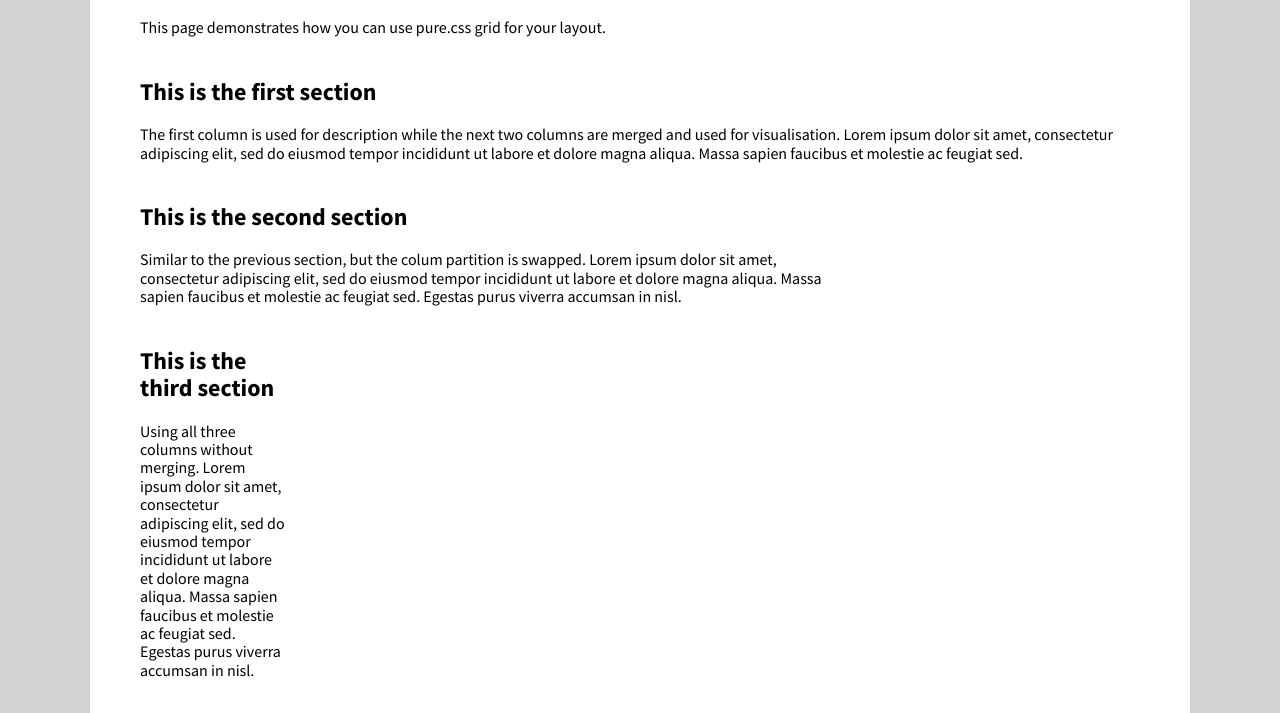
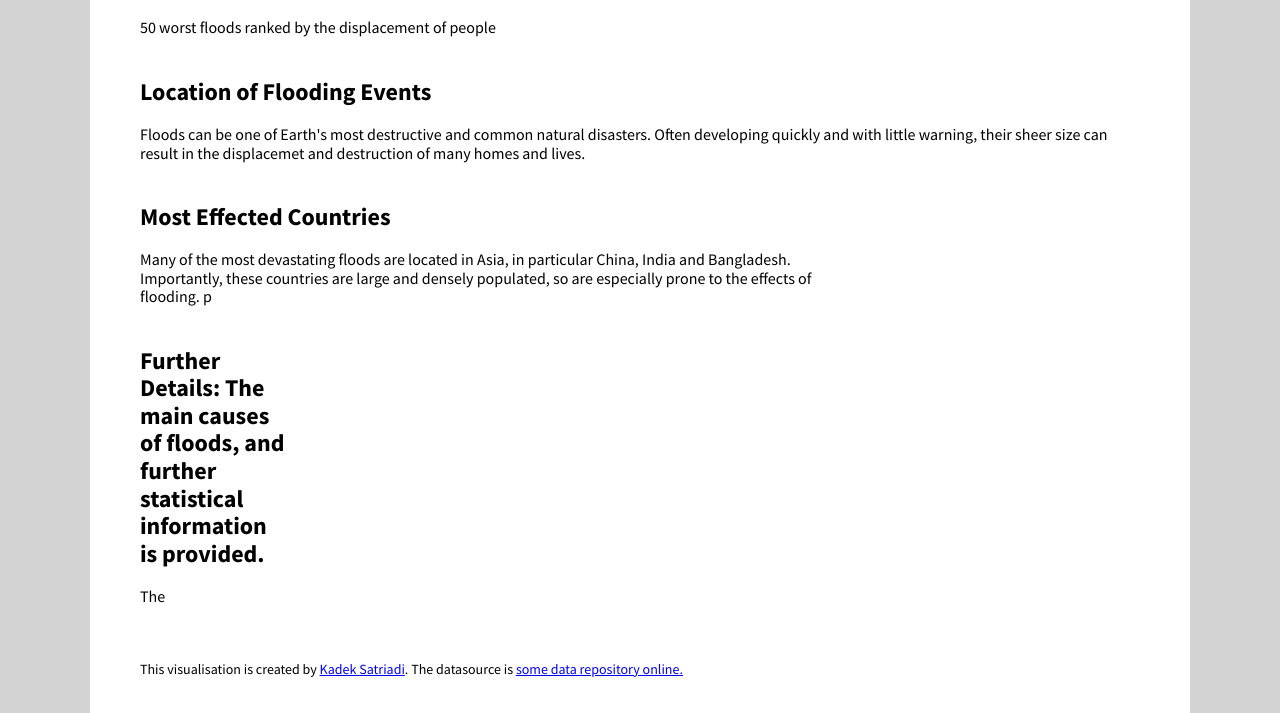
Before and after one commit to kjhug4/FIT3179-assignment, a plain HTML site: page index.html in a window 1280 px wide. Shown: the part 75-788 px from the top of the page. Drawn offline with nearby package versions, Linux system fonts and the light colour scheme; a script that the page names is missing.

Commit message:
Update index.html

```diff
--- a/index.html
+++ b/index.html
@@ -1,7 +1,7 @@
 <!DOCTYPE html>
 <html>
 <head>
-  <title>Multiple Visualisations | An Example</title>
+  <title>Worst 50 floods from 1985-2020</title>
   <!-- Import Vega & Vega-Lite (does not have to be from CDN) -->
   <script src="https://cdn.jsdelivr.net/npm/vega@5"></script>
   <script src="https://cdn.jsdelivr.net/npm/vega-lite@4"></script>
@@ -60,7 +60,7 @@
     <div class="pure-g">
       <div class="pure-u-1-1">
         <h1>Multiple Visualisations</h1>
-        <p>This page demonstrates how you can use pure.css grid for your layout.</p>
+        <p>50 worst floods ranked by the displacement of people</p>
       </div>
     </div>
   <!-- end pure grid group -->
@@ -69,8 +69,9 @@
     <div class="pure-g">
         <div class="pure-u-1-1">
           <div class="description description-left">
-            <h2>This is the first section</h2>
-            <p>The first column is used for description while the next two columns are merged and used for visualisation. Lorem ipsum dolor sit amet, consectetur adipiscing elit, sed do eiusmod tempor incididunt ut labore et dolore magna aliqua. Massa sapien faucibus et molestie ac feugiat sed. </p>
+            <h2>Location of Flooding Events</h2>
+
+            <p>Floods can be one of Earth's most destructive and common natural disasters. Often developing quickly and with little warning, their sheer size can result in the displacemet and destruction of many homes and lives. </p>
           </div>
         </div>
         <div class="pure-u-1-1">
@@ -87,8 +88,8 @@
     <div class="pure-g">
         <div class="pure-u-17-24">
           <div class="description description-left">
-            <h2>This is the second section</h2>
-            <p>Similar to the previous section, but the colum partition is swapped. Lorem ipsum dolor sit amet, consectetur adipiscing elit, sed do eiusmod tempor incididunt ut labore et dolore magna aliqua. Massa sapien faucibus et molestie ac feugiat sed. Egestas purus viverra accumsan in nisl.</p>
+            <h2>Most Effected Countries</h2>
+            <p>Many of the most devastating floods are located in Asia, in particular China, India and Bangladesh. Importantly, these countries are large and densely populated, so are especially prone to the effects of flooding.  p</p>
           </div>
           </div>
           <div class="pure-u-7-24">
@@ -104,8 +105,8 @@
     <div class="pure-g">
       <div class="pure-u-4-24">
         <div class="description description-left">
-          <h2>This is the third section</h2>
-          <p>Using all three columns without merging. Lorem ipsum dolor sit amet, consectetur adipiscing elit, sed do eiusmod tempor incididunt ut labore et dolore magna aliqua. Massa sapien faucibus et molestie ac feugiat sed. Egestas purus viverra accumsan in nisl.</p>
+          <h2>Further Details: The main causes of floods, and further statistical information is provided. </h2>
+          <p>The </p>
         </div>
       </div>
       <div class="pure-u-8-24">
```
